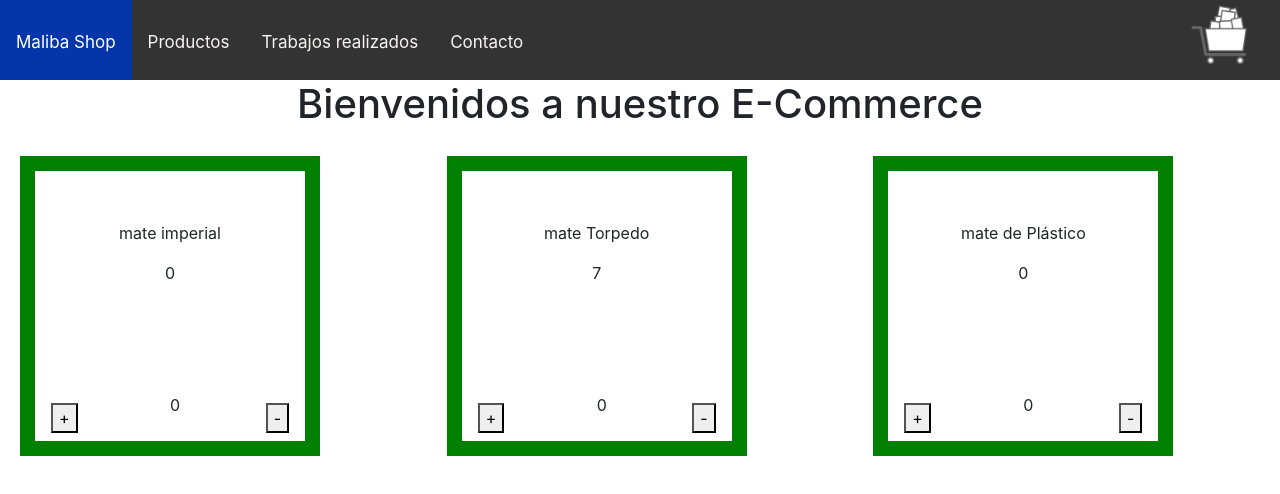
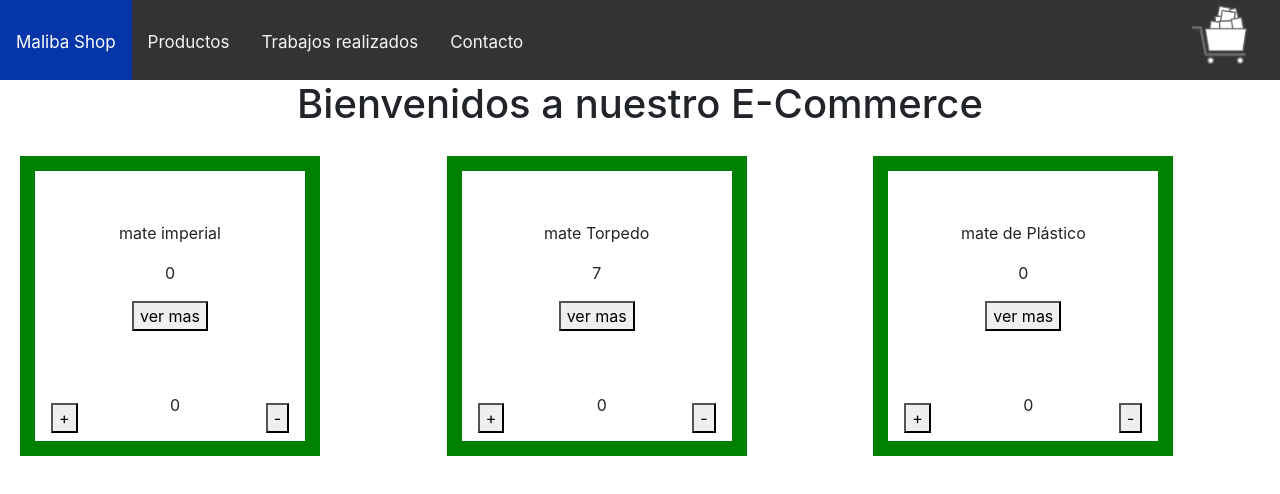
Before and after one commit to eloypassarella/malibaecommerce, a React (Create React App) app: page / in a window 1280 px wide. Shown: the top 494 px of the page. Built offline with nearby package versions, Linux system fonts and the light colour scheme.

Commit message:
agregue info al ITEM

```diff
--- a/src/App.js
+++ b/src/App.js
@@ -2,6 +2,7 @@ import './App.css'
 import 'bootstrap/dist/css/bootstrap.min.css';
 import NavBar from "./components/NavBar";
 import ItemListContainer from "./components/ItemListContainer";
+
 
 
 
@@ -10,6 +11,7 @@ function App() {
     <div className="App">
       <NavBar />
       <ItemListContainer greeting= "Bienvenidos a nuestro E-Commerce"/>
+
     </div>
   );
 }
--- a/src/components/Item.js
+++ b/src/components/Item.js
@@ -0,0 +1,27 @@
+import React from 'react';
+import 'bootstrap/dist/css/bootstrap.min.css';
+
+function Item (){
+
+const items = [
+    { id:"A-01", producto: "mate imperial" , descripcion: "es un mate unico en su especie", stock: 0},
+    { id:"A-02", producto: "mate Torpedo", descripcion: "es un mate que no se puede grabar", stock: 7},
+    { id:"A-03", producto: "mate de Plástico", descripcion: "es un mate donde se lava la yerba rapido", stock: 0},
+  ];
+
+    return (
+        <div id="btnmas">
+
+            <button onClick=
+            {
+                    items.map((post, index)=>{return <div>
+                    <p id={index}>{post.descripcion}</p>
+                    </div>})
+            }> ver mas </button>
+
+        </div>
+    )
+}
+
+
+export default Item;
--- a/src/components/ItemList.js
+++ b/src/components/ItemList.js
@@ -1,6 +1,7 @@
 import React from 'react';
 import '../styles/contador.css';
 import Contador from './Contador';
+import Item from './Item.js'
 
 
 function ItemList (){
@@ -19,6 +20,7 @@ function ItemList (){
                     <p id={index}>{post.producto}</p>
                     <p id={index}>{post.stock}</p>
                     <Contador/>
+                    <Item/>
 
                 </div>})
             }
```
Also changed, not shown: src/styles/item.css (added).
